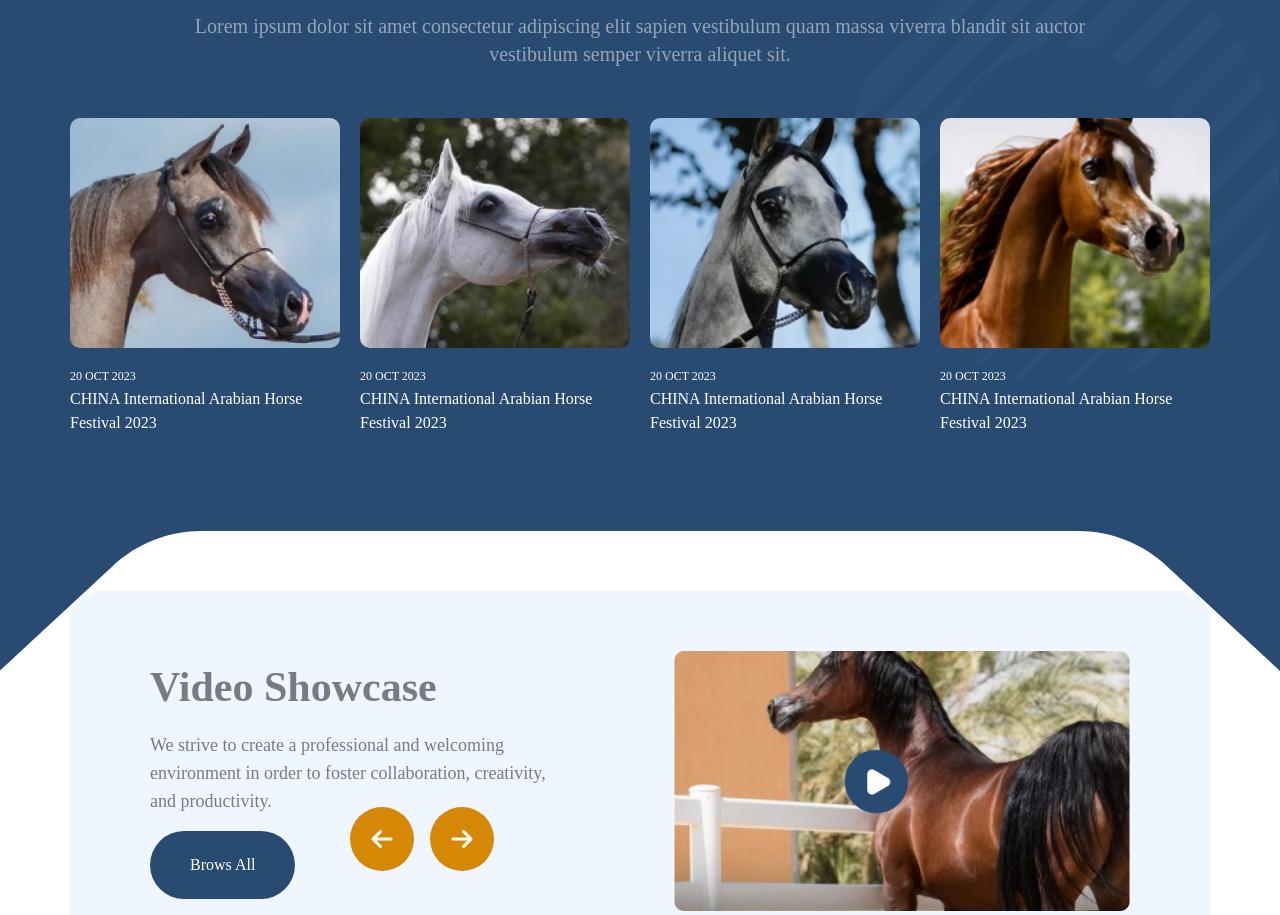
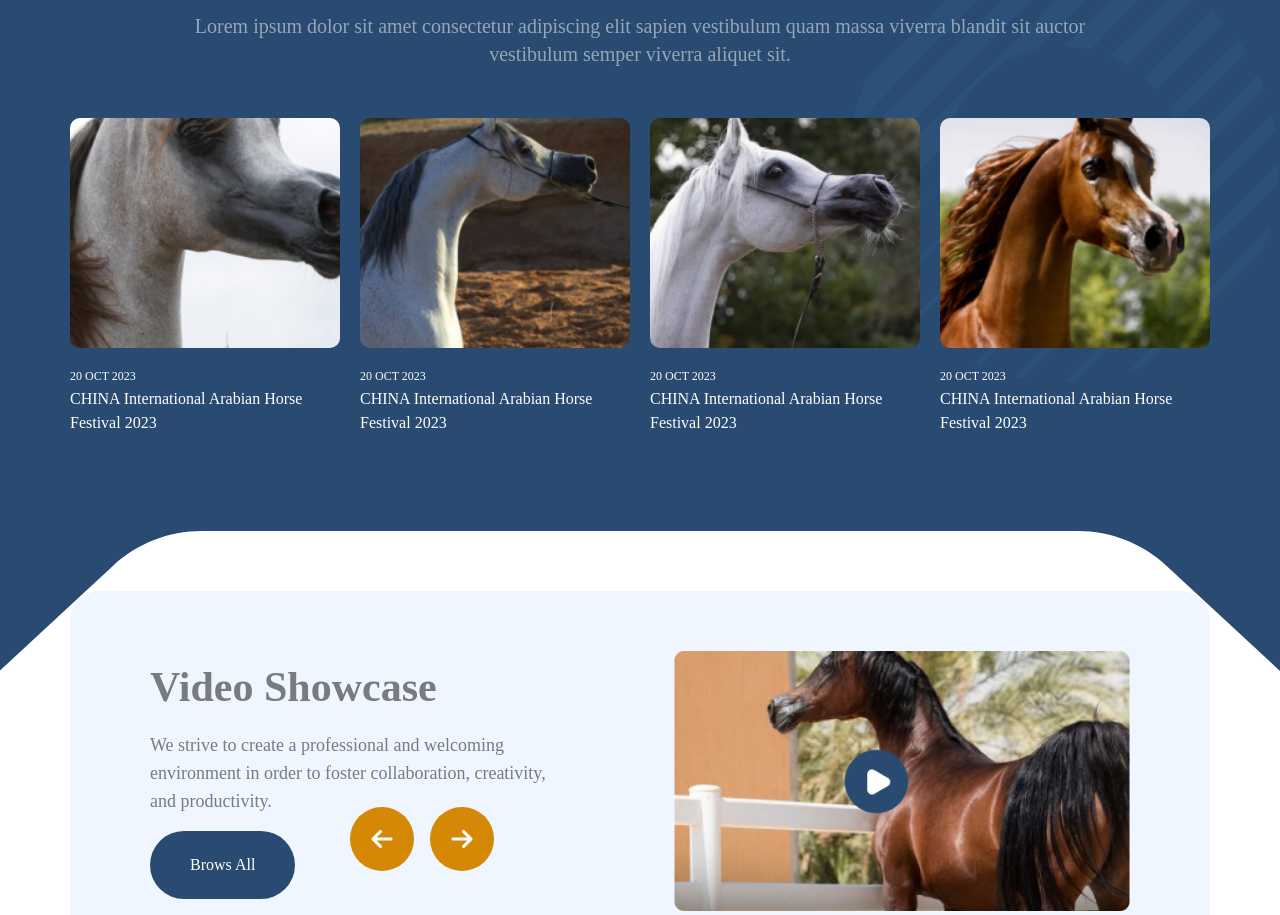
Before and after one commit to hendawee/Top-Arabians, a plain HTML site: page index.html in a window 1280 px wide. Shown: the part 1806-2721 px from the top of the page. Drawn offline with Linux system fonts and the light colour scheme; a web font is replaced by a local one.

Commit message:
corrected version

```diff
--- a/index.html
+++ b/index.html
@@ -434,17 +434,17 @@
             </div>
             <div class="broadcast-list-itms">
               <a href="#" class="broadcast-itm" data-aos="zoom-in-up" data-aos-delay="100">
-                <img src="images/_Image_01.png" alt="" />
+                <img src="images/Rectangle 23-4.png" alt="" />
                 <span class="date"> 20 OCT 2023 </span>
                 <p>CHINA International Arabian Horse Festival 2023</p>
               </a>
               <a href="#" class="broadcast-itm" data-aos="zoom-in-up" data-aos-delay="200">
-                <img src="images/_Image_02.png" alt="" />
+                <img src="images/Rectangle 23-3.png" alt="" />
                 <span class="date"> 20 OCT 2023 </span>
                 <p>CHINA International Arabian Horse Festival 2023</p>
               </a>
               <a href="#" class="broadcast-itm" data-aos="zoom-in-up" data-aos-delay="300">
-                <img src="images/_Image_03.png" alt="" />
+                <img src="images/Rectangle 23-2.png" alt="" />
                 <span class="date"> 20 OCT 2023 </span>
                 <p>CHINA International Arabian Horse Festival 2023</p>
               </a>
```
Also changed, not shown: 1 other file.
